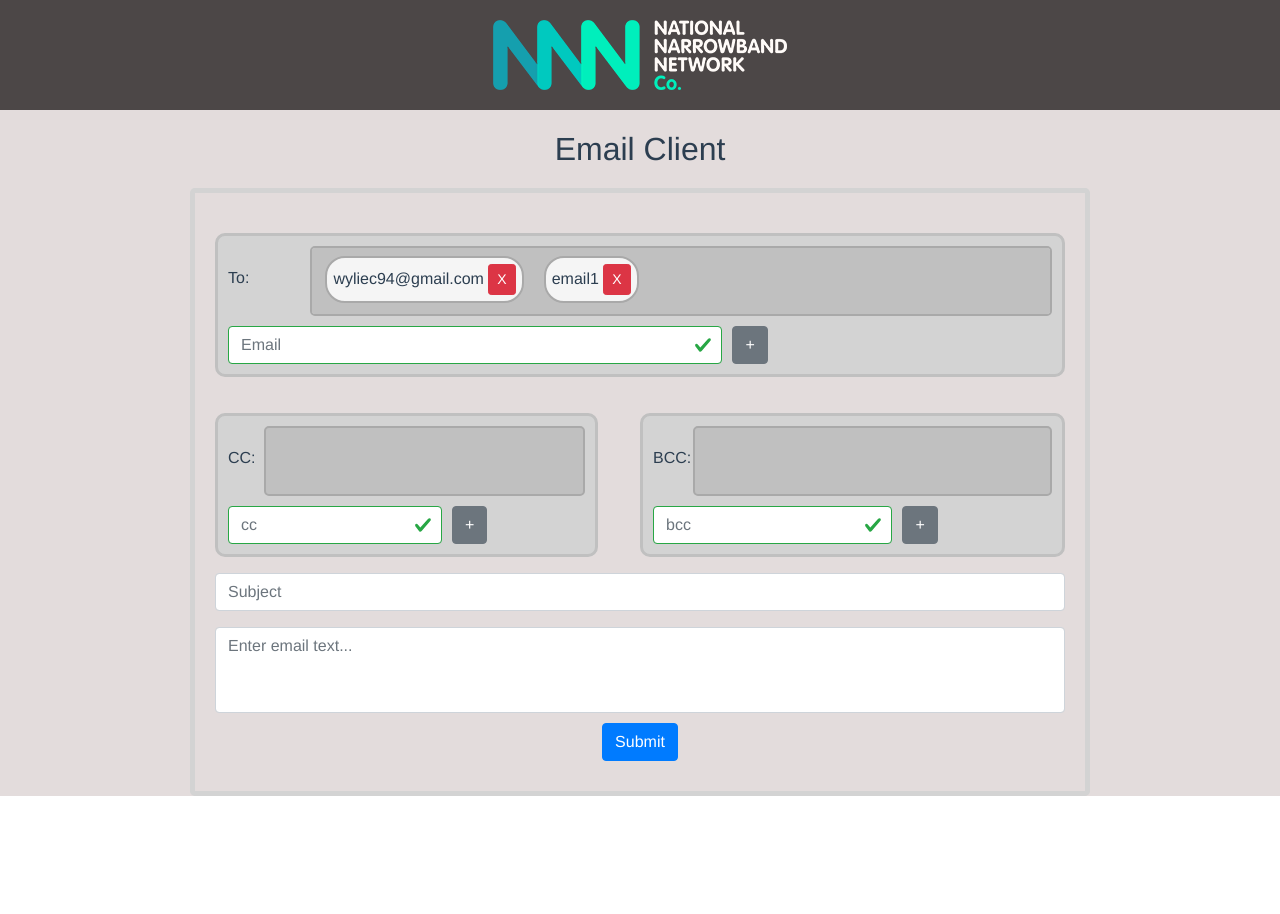
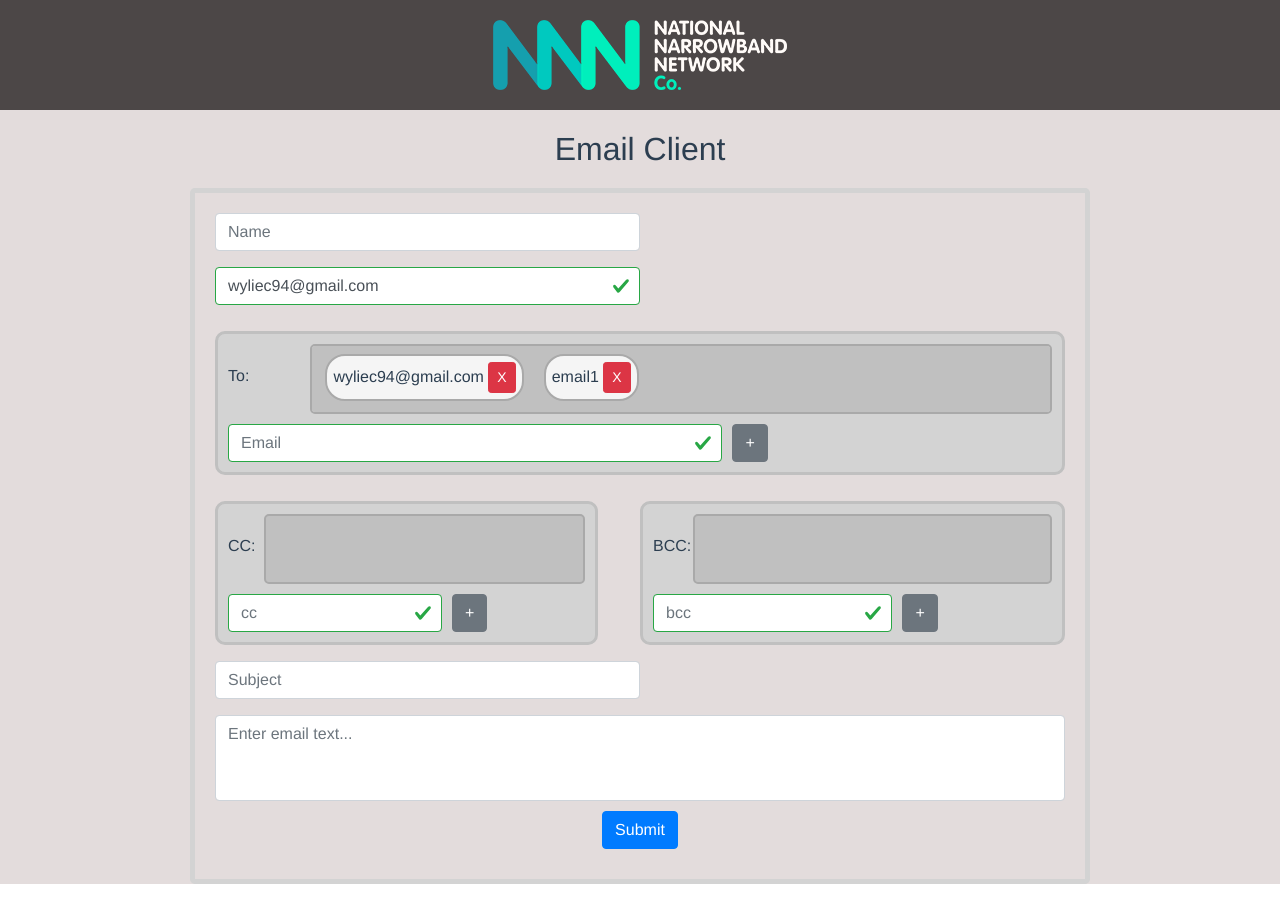
Before and after one commit to cwylie94/nnnco, a Vue app: page / in a window 1280 px wide. Before the commit the page ends 826 px from the top, so only its background shows below. Built offline with nearby package versions, Linux system fonts and the light colour scheme.

Commit message:
Minor refactoring and field changed

```diff
--- a/src/App.vue
+++ b/src/App.vue
@@ -4,17 +4,17 @@
       <img alt="Vue logo" src="./assets/nnnco_logo.png" />
     </div>
     <h2 class="email-client-title">Email Client</h2>
-    <HelloWorld msg="Welcome to Your Vue.js App" />
+    <EmailClient/>
   </div>
 </template>
 
 <script>
-import HelloWorld from "./components/HelloWorld.vue";
+import EmailClient from "./components/EmailClient.vue";
 
 export default {
   name: "app",
   components: {
-    HelloWorld
+    EmailClient
   }
 };
 </script>
--- a/src/components/HelloWorld.vue
+++ b/src/components/EmailClient.vue
@@ -1,6 +1,26 @@
 <template>
   <div class="hello rounded-lg">
     <b-form @submit="validateEmail">
+
+      <b-form-group class="email-text-container" label-for="input-name">
+        <b-form-input
+          id="input-name"
+          v-model="fromName"
+          type="text"
+          required
+          placeholder="Name"/>
+      </b-form-group>
+
+      <b-form-group class="email-text-container" label-for="input-email">
+        <b-form-input
+          id="input-email"
+          v-model="fromEmail"
+          type="text"
+          required
+          placeholder="Your Email"
+          @keyup="isValidFromEmail = true"
+          :state="isValidFromEmail"/>
+      </b-form-group>
 
       <b-alert class="email-error-alert" v-model="recepientEmailsInvalid" variant="danger" dismissible>
         Please add at least one recepient
@@ -85,7 +105,7 @@
             type="email"
             placeholder="bcc"
             @keyup="isValidBCC = true"
-            :state="isValidCC"/>
+            :state="isValidBCC"/>
             <b-button
               variant="secondary"
               class="email-form-button"
@@ -93,7 +113,7 @@
         </b-form-group>
       </div>
 
-      <b-form-group label-for="input-2">
+      <b-form-group class="email-text-container" label-for="input-2">
         <b-form-input
           id="input-2"
           v-model="subject"
@@ -129,12 +149,11 @@ import 'bootstrap/dist/css/bootstrap.css';
 import 'bootstrap-vue/dist/bootstrap-vue.css';
 
 export default {
-  name: "HelloWorld",
-  props: {
-    msg: String
-  },
+  name: "EmailClient",
   data: function () {
     return {
+      fromName: "",
+      fromEmail: "wyliec94@gmail.com",
       recepientEmail: "",
       recepientEmails: ["wyliec94@gmail.com", "email1"],
       cc: "",
@@ -150,7 +169,8 @@ export default {
       submitEmailSuccess: false,
       isValidEmail: true,
       isValidCC: true,
-      isValidBCC: true
+      isValidBCC: true,
+      isValidFromEmail: true
     }
   },
   methods: {
@@ -187,31 +207,39 @@ export default {
     },
     sendEmail() {
       const templateParams = {
+        fromName: this.fromName,
+        fromEmail: this.fromEmail,
         emailText: this.emailText,
         subject: this.subject,
-        recepientEmails: this.recepientEmails
+        recepientEmails: this.recepientEmails,
+        cc: this.ccList,
+        bcc: this.bccList
       };
       emailjs.send("mailgun", "template_4OATzjxr", templateParams, "user_dDd3vEsNsr0d97jTg8i3z")
-      .then((result) => {
-        alert("Success", result);
-      }, (error) => {
-        alert("Failed", error);
+      .then(() => {
+        this.submitEmailSuccess = true;
+      }, () => {
+        this.submitEmailFailed = true;
       });
     },
     validateEmail(event) {
       event.preventDefault();
+      if (!validator.isEmail(this.fromEmail)) {
+        this.isValidFromEmail = false;
+        return;
+      }
       if (this.recepientEmails.length < 1) {
         this.recepientEmailsInvalid = true;
         return;
       }
       const validationParams = {
-        from: "wyliec94@gmail.com",
+        from: this.fromEmail,
         subject: this.subject,
         text: this.emailText,
         html: this.emailText,
         toList: this.recepientEmails,
-        ccList: [],
-        bccList: []
+        ccList: this.ccList,
+        bccList: this.bccList
       };
       const config = {
         headers: {
@@ -223,9 +251,7 @@ export default {
       axios.post("/v1/api/emails", validationParams, config)
       .then((response) => {
         if (response.status === 200) {
-          this.submitEmailSuccess = true;
-          alert(response.status);
-          // this.sendEmail();
+          this.sendEmail();
         }
       })
       .catch(() => {
@@ -236,7 +262,6 @@ export default {
 };
 </script>
 
-<!-- Add "scoped" attribute to limit CSS to this component only -->
 <style scoped>
 h3 {
   margin: 40px 0 0;
@@ -265,7 +290,7 @@ a {
   margin-bottom: 30px;
 }
 .email-form {
-  margin-top: 20px;
+  margin-top: 10px;
   float: left;
   width: 100%;
   border-style: solid;
@@ -332,4 +357,7 @@ a {
   height: 50px;
   float: left;
 }
+.email-text-container {
+  width: 50%;
+}
 </style>
```
